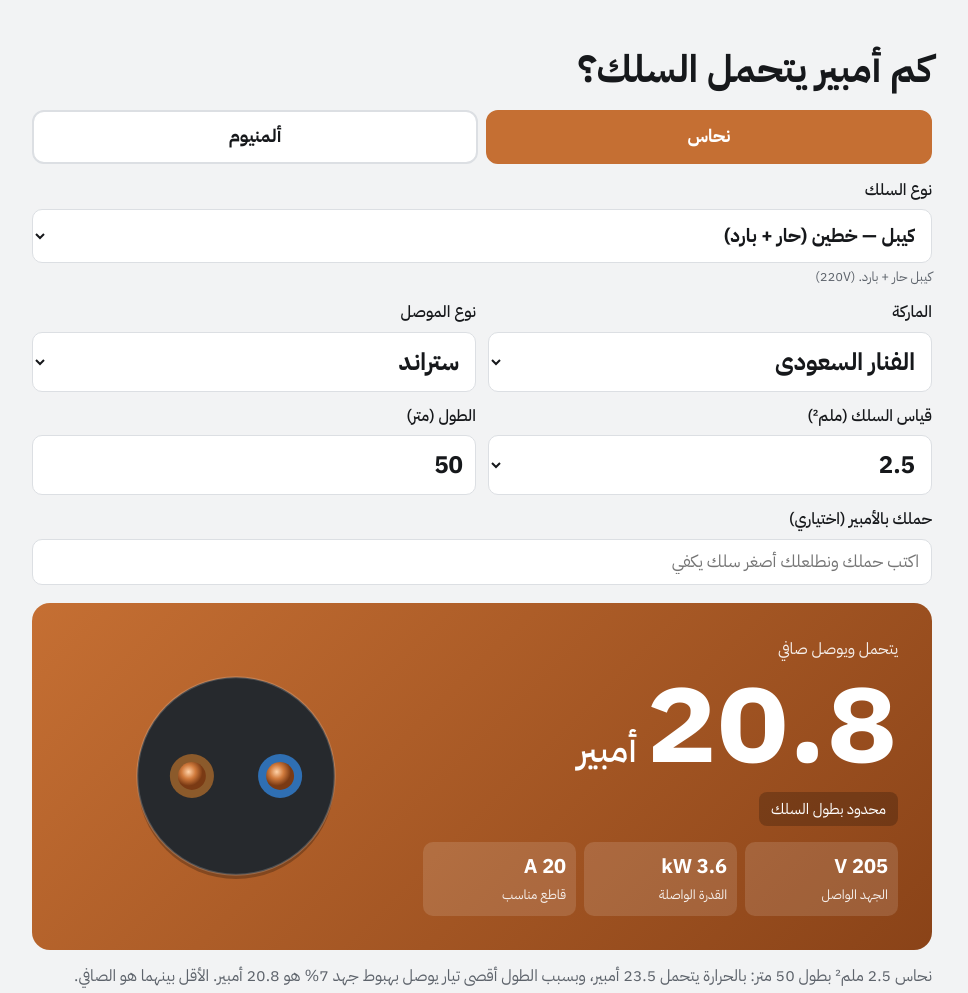
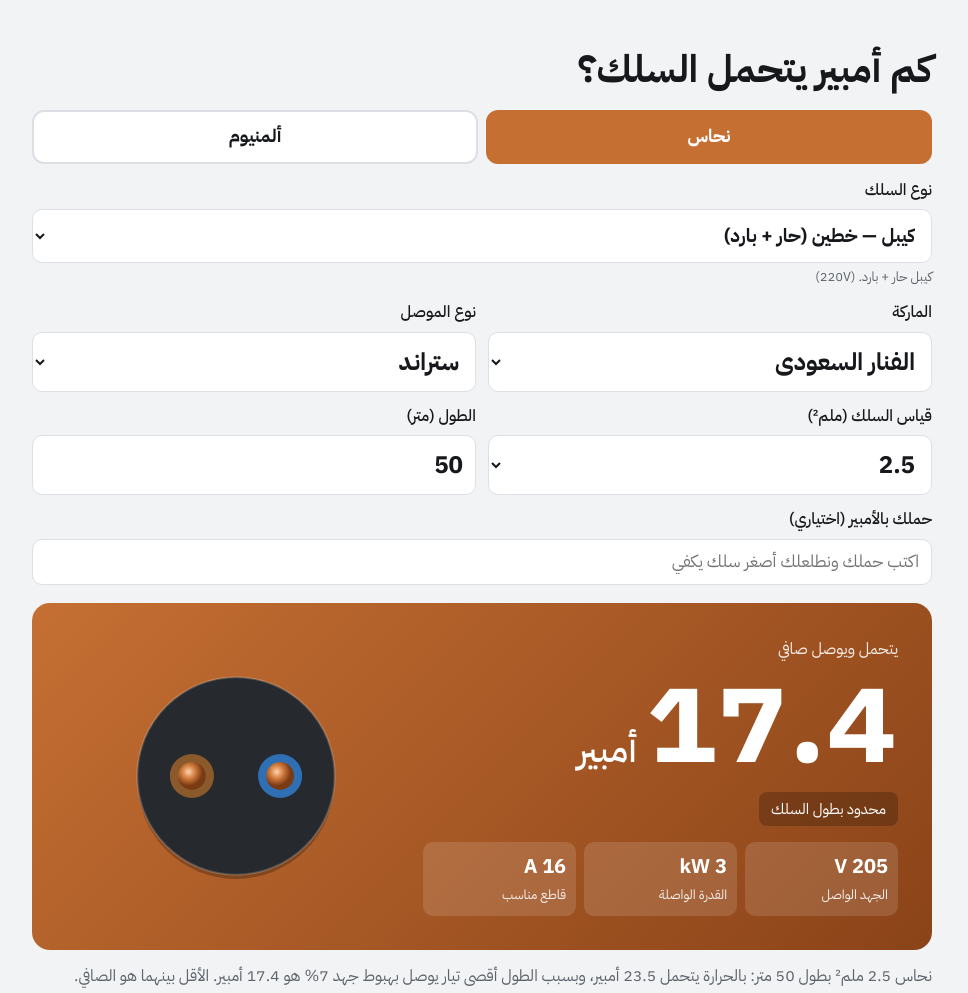
Before and after one commit to zivanu/Cable, a plain HTML site: page index.html in a window 1280 px wide. Shown: the top 993 px of the page, without its empty margins (158-1126 px from the left). Drawn offline with Linux system fonts and the light colour scheme.

Commit message:
Voltage drop by the standard method (R at max conductor temp, full impedance), matches BS 7671 mV/A/m
Co-Authored-By: Claude Opus 5.5 <noreply@anthropic.com>
Claude-Session: https://claude.ai/code/session_01LcPGkqm9biGBXGeUGtexbE

```diff
--- a/index.html
+++ b/index.html
@@ -193,15 +193,12 @@ function calc(i,o,m){
  const tEff=o.how=='soil'?o.t:o.t+(o.sun?15:0);
  const kt=lerp(tEff,(o.how=='soil'?TG:TA)[o.ins]);
  const ith=base*kt, tmax=o.ins=='pvc'?70:90;
- // مقاومة السلك على حرارته الفعلية بالحمل (مو على أقصى حرارة) — حساب واقعي بدون مبالغة
- const X=.08/1000, pf=.85;
- let T=tmax,z,ivd,I;
- for(let k=0;k<4;k++){
-  const R=(m=='al'?RA[i]*(1+.00403*(T-20)):(o.cond=='f'?(RF[i]||RC[i]*1.02):RC[i])*(1+.00393*(T-20)))/1000*(m=='al'&&o.cond=='f'?1.05:1);
-  z=(o.ph==1?2:Math.sqrt(3))*o.L*(R*pf+X*Math.sqrt(1-pf*pf));
-  ivd=o.V*o.vd/100/z; I=Math.min(ith,ivd);
-  T=ith>0?tEff+(tmax-tEff)*(I/ith)**2:tmax;
- }
+ // هبوط الجهد بالطريقة الرسمية (مثل جداول mV/A/m بالمعايير): مقاومة السلك على أقصى حرارة تشغيل،
+ // وممانعة كاملة √(R²+X²) بدون الاعتماد على معامل القدرة
+ const X=.08/1000;
+ const R=(m=='al'?RA[i]*(1+.00403*(tmax-20)):(o.cond=='f'?(RF[i]||RC[i]*1.02):RC[i])*(1+.00393*(tmax-20)))/1000*(m=='al'&&o.cond=='f'?1.05:1);
+ const z=(o.ph==1?2:Math.sqrt(3))*o.L*Math.sqrt(R*R+X*X);
+ const ivd=o.V*o.vd/100/z, I=Math.min(ith,ivd);
  return{ith,ivd,kt,tEff,I,z};
 }
 
--- a/sw.js
+++ b/sw.js
@@ -1,4 +1,4 @@
-const CACHE = 'amp-v3';
+const CACHE = 'amp-v4';
 const FILES = ['/', '/index.html', '/manifest.json', '/icon-192.png', '/icon-512.png'];
 
 self.addEventListener('install', e => {
```
